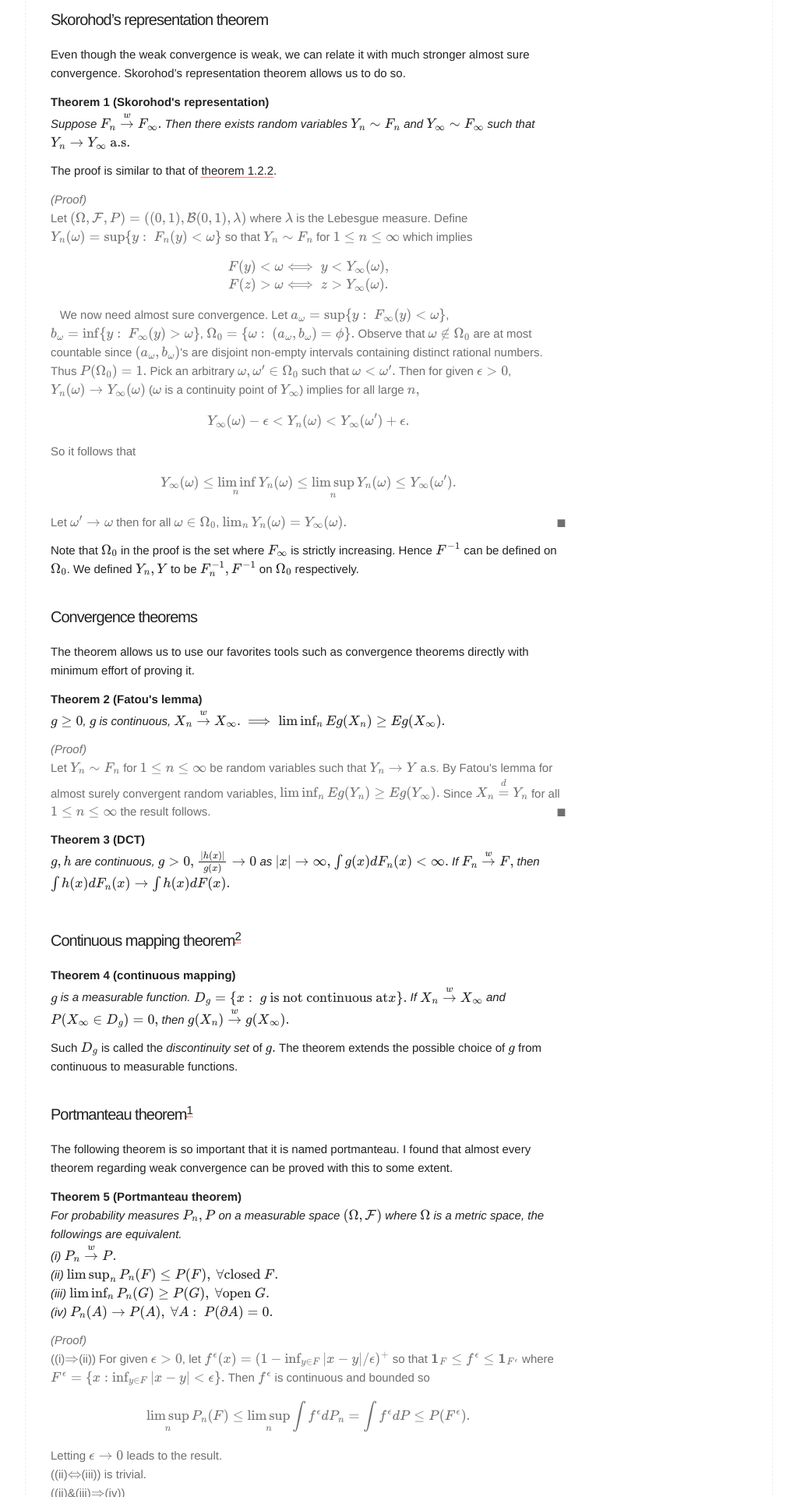
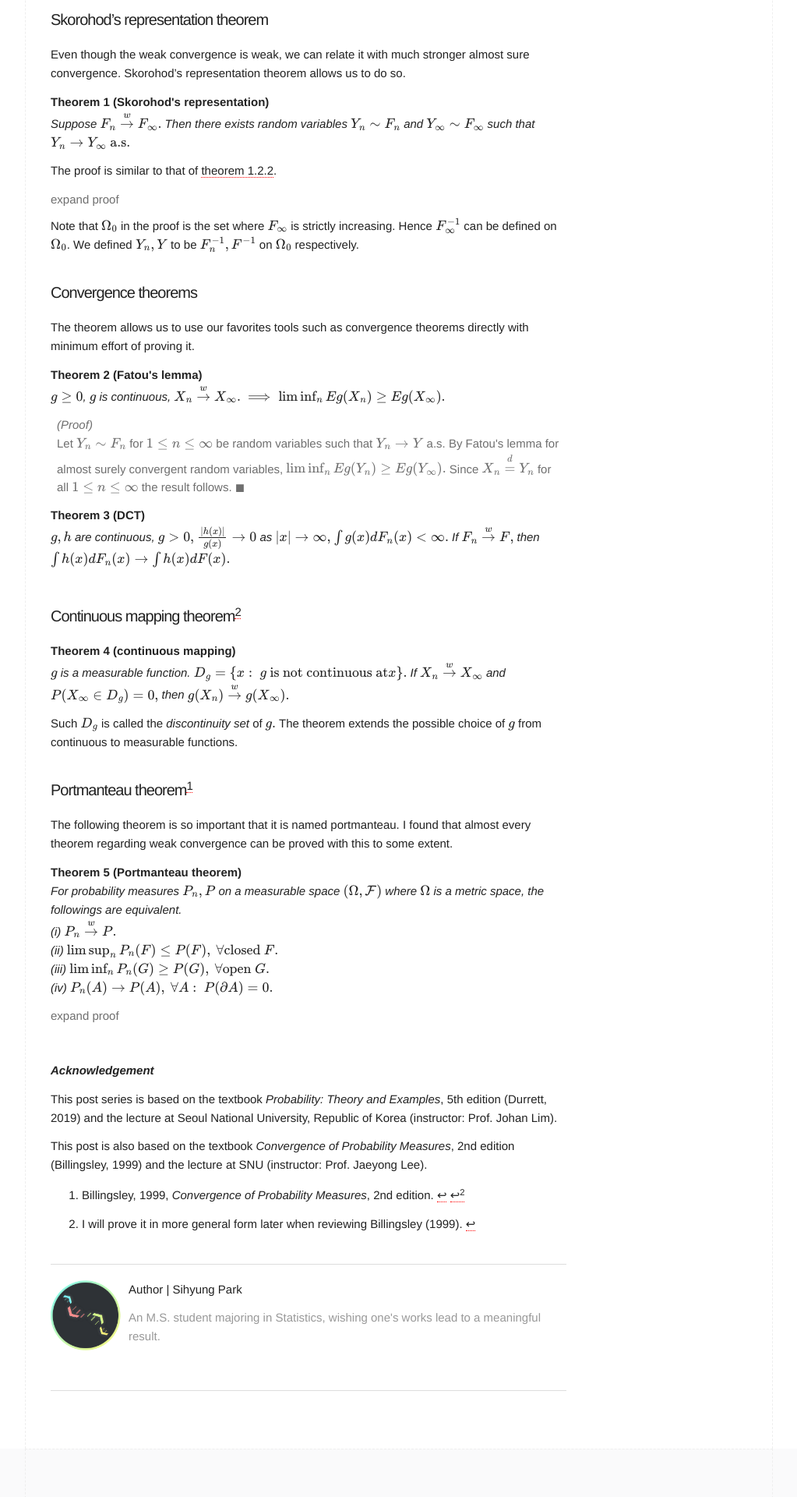
Before and after one commit to naturale0/naturale0.github.io, a Jekyll site: the page built from _posts/2020-12-22-[PTE] 3.2.1 weak convergence.md, in a window 1280 px wide. Shown: the part 1284-3204 px from the top of the page at 78% size, without its empty margins (128-1151 px from the left). Built offline with Jekyll 4.4.1, drawn with Linux system fonts in a browser that asks for light colours; formulas are drawn with MathJax 3; comment, search, counter and statistics services are not loaded; some of the changed text lies outside the part shown.

Commit message:
post PTE 3.2.1

```diff
--- a/_posts/2020-12-22-[PTE] 3.2.1 weak convergence.md
+++ b/_posts/2020-12-22-[PTE] 3.2.1 weak convergence.md
@@ -57,6 +57,11 @@ Suppose $F_n \overset{w}{\to} F_\infty.$ Then there exists random variables $Y_n
 
 The proof is similar to that of [theorem 1.2.2](http://127.0.0.1:4000/probability/PTE-1.2-Distributions#distribution-functions).
 
+<details>
+  <summary>
+    expand proof
+  </summary>
+
 <div class="proof"><br>
 Let $(\Omega, \mathcal{F}, P) = ((0,1), \mathcal{B}(0,1), \lambda)$ where $\lambda$ is the Lebesgue measure. Define $Y_n(\omega) = \sup\{y:~ F_n(y) < \omega\}$ so that $Y_n \sim F_n$ for $1\le n \le \infty$ which implies
 $$
@@ -77,8 +82,9 @@ $$
 
 Let $\omega' \to \omega$ then for all $\omega \in \Omega_0$, $\lim_n Y_n(\omega) = Y_\infty(\omega).$
 </div>
+</details>
 
-Note that $\Omega_0$ in the proof is the set where $F_\infty$ is strictly increasing. Hence $F^{-1}$ can be defined on $\Omega_0$. We defined $Y_n,Y$ to be $F_n^{-1}, F^{-1}$ on $\Omega_0$ respectively.<br><br>
+Note that $\Omega_0$ in the proof is the set where $F_\infty$ is strictly increasing. Hence $F_\infty^{-1}$ can be defined on $\Omega_0$. We defined $Y_n,Y$ to be $F_n^{-1}, F^{-1}$ on $\Omega_0$ respectively.<br><br>
 
 ### Convergence theorems
 The theorem allows us to use our favorites tools such as convergence theorems directly with minimum effort of proving it.
@@ -114,6 +120,11 @@ For probability measures $P_n, P$ on a measurable space $(\Omega, \mathcal{F})$
 (iv) $P_n(A) \to P(A),~ \forall A:~ P(\partial A)=0.$
 </div>
 
+<details>
+  <summary style="cursor: pointer; color: #6F6F6F">
+    <span>expand proof</span>
+  </summary>
+
 <div class="proof"><br>
 ((i)$\Rightarrow$(ii)) For given $\epsilon > 0$, let $f^\epsilon(x) = (1 - \inf_{y\in F}|x - y|/\epsilon)^+$ so that $\mathbf{1}_F \le f^\epsilon \le \mathbf{1}_{F^\epsilon}$ where $F^\epsilon = \{x: \inf_{y\in F}|x-y| < \epsilon\}.$ Then $f^\epsilon$ is continuous and bounded so
 $$
@@ -129,12 +140,13 @@ $$
 ((iv)$\Rightarrow$(i)) Without loss of generality, let $f$ be a continuous function with $0 \le f \le 1.$ Note that $P(f=t) > 0$ for at most countably many $t$'s so that $P(\partial\{f>t\})=0.$ Hence by (iv),
 $$
 \begin{align}
-\int f dP_n &= \int_0^\infty P(f > t) dt \\
+\int f dP_n &= \int_0^\infty P_n(f > t) dt \\
 &\to \int_0^\infty P(f > t) dt = \int f dP.
 \end{align}
 $$
 is the desired result.
 </div>
+</details>
 
 
 
--- a/_sass/_base.scss
+++ b/_sass/_base.scss
@@ -577,7 +577,7 @@ body {
 }
 .proof {
   display: block;
-  margin: 12px 0;
+  margin: 12px 8px;
   font-style: normal;
   color: #6F6F6F;
 }
@@ -591,7 +591,7 @@ body {
 }
 .proof:after {
   content: "\25FC";
-  float:right;
+  float: none;
 }
 .definition {
   display: block;
@@ -609,3 +609,28 @@ body {
   font-weight: bold;
   font-style: normal;
 }
+
+
+/*  styling expandables  */
+summary{
+    outline: none;
+    color: #6F6F6F;
+    cursor: pointer;
+    margin-bottom: 10px;
+}
+
+// summary::-webkit-details-marker {
+//   //display: none
+// }
+//
+// summary:after {
+//   //background: url(some-picture);
+//   //float: left;
+//   //height: 20px;
+//   //width: 20px;
+//   content: "";
+// }
+//
+// details[open] summary:after {
+//   //background: url(other-picture);
+// }
```
Also changed, not shown: 4 other files.
